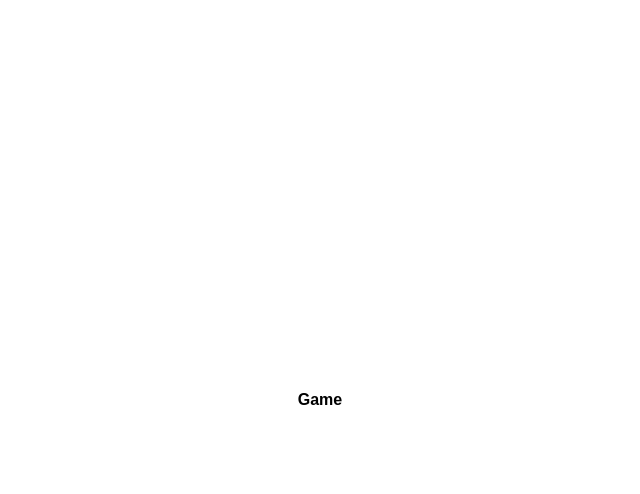
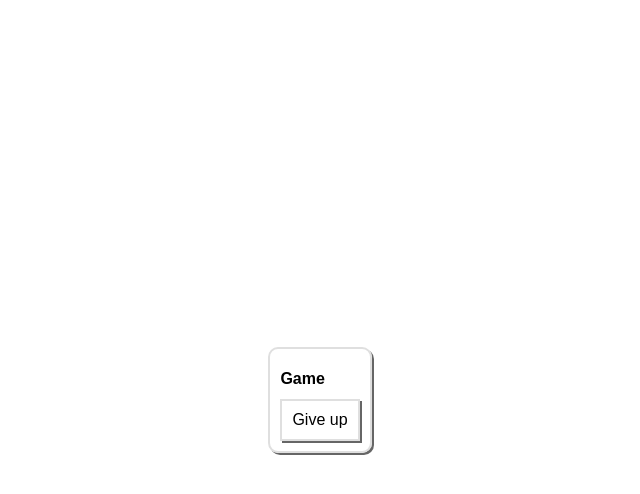
Before and after one commit to SIOCODE-Open/not-a-bird, a React app in the folder packages/app-game/: page / in a window 1280 px wide. Both pictures are taken after a click on the button "Play the game". Shown: the top 494 px of the page, without its empty margins (320-960 px from the left). Built offline with nearby package versions, Linux system fonts and the light colour scheme; a web font is replaced by a local one.

Commit message:
Now we have a game over page

```diff
--- a/packages/app-game/src/NotABirdApp.tsx
+++ b/packages/app-game/src/NotABirdApp.tsx
@@ -1,10 +1,12 @@
 import { useRef, useState } from "react";
 import { LandingPage } from "./pages/LandingPage";
 import { GamePage } from "./pages/GamePage";
+import { GameOverPage } from "./pages/GameOverPage";
 
 const pages: Array<{ path: string, component: any }> = [
     { path: "/landing-page", component: LandingPage },
     { path: "/game", component: GamePage },
+    { path: "/game-over", component: GameOverPage }
 ];
 
 export function NotABirdApp() {
--- /dev/null
+++ b/packages/app-game/src/pages/GameOverPage.tsx
@@ -0,0 +1,18 @@
+import { Button } from "../components/Button"
+import { Card } from "../components/Card"
+import { CenteredLayout } from "../layout/CenteredLayout"
+
+export function GameOverPage(
+    props: {
+        navigate: (path: string) => void
+    }
+) {
+    return <CenteredLayout>
+        <Card>
+            <h1>Game over</h1>
+            <Button onClick={() => props.navigate("/landing-page")}>
+                Better luck next time!
+            </Button>
+        </Card>
+    </CenteredLayout>
+}
--- a/packages/app-game/src/pages/GamePage.tsx
+++ b/packages/app-game/src/pages/GamePage.tsx
@@ -1,7 +1,20 @@
+import { Button } from "../components/Button";
+import { Card } from "../components/Card";
 import { CenteredLayout } from "../layout/CenteredLayout";
 
-export function GamePage() {
+export function GamePage(
+    props: {
+        navigate: (path: string) => void
+    }
+) {
+    const onGiveUp = () => {
+        props.navigate("/game-over");
+    };
+
     return <CenteredLayout>
-        <h1>Game</h1>
+        <Card>
+            <h1>Game</h1>
+            <Button onClick={onGiveUp}>Give up</Button>
+        </Card>
     </CenteredLayout>
 }
```
